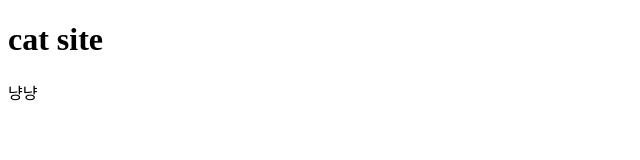
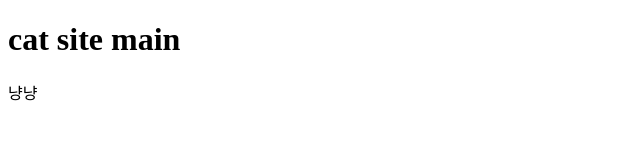
Before and after one commit to developer-pyj/boxiting-cat, a plain HTML site: page index.html in a window 1280 px wide. Shown: the whole page, without its empty margins (0-640 px from the left). Drawn offline with Linux system fonts and the light colour scheme.

Commit message:
메인 페이지 생성

```diff
--- a/index.html
+++ b/index.html
@@ -7,7 +7,7 @@
     <title>Document</title>
 </head>
 <body>
-    <h1>cat site</h1>
+    <h1>cat site main</h1>
     <div>냥냥</div>
 </body>
 </html>
```
